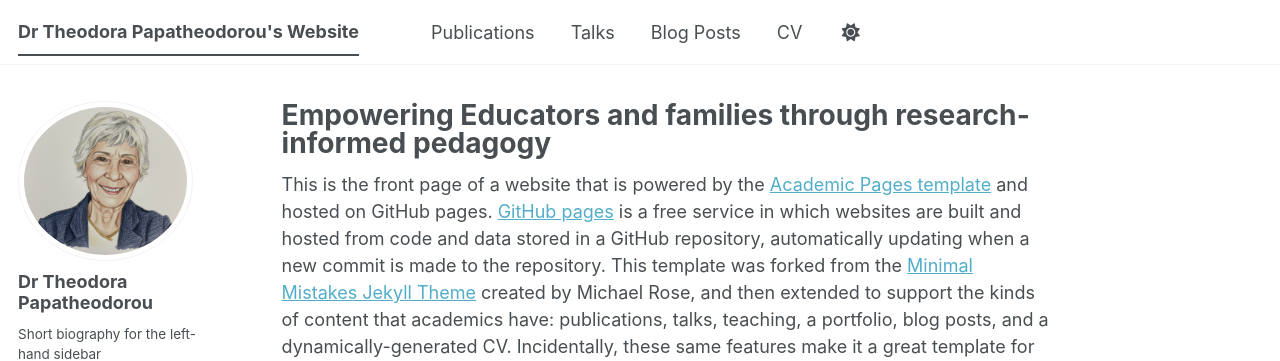
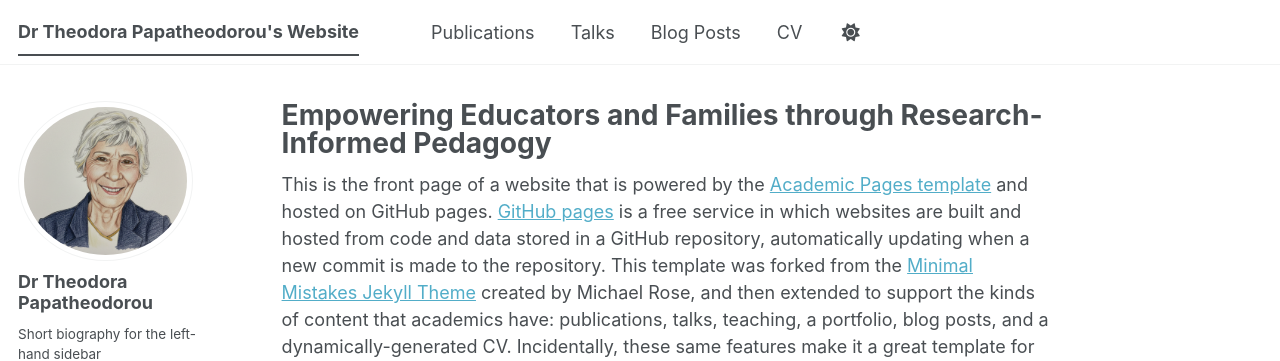
Before and after one commit to theodorapapatheodorou/theodorapapatheodorou.github.io, a Jekyll site: the page built from _pages/about.md, in a window 1280 px wide and 900 px high. Shown: the top 361 px of the window. Built offline with Jekyll 4.4.1, drawn with Linux system fonts in a browser that asks for light colours; some web fonts are replaced; a script bundle is joined from its source files by our own code; library files that are not in the unit come from our copies.

```diff
--- a/_pages/about.md
+++ b/_pages/about.md
@@ -1,6 +1,6 @@
 ---
 permalink: /
-title: Empowering Educators and families through research-informed pedagogy
+title: Empowering Educators and Families through Research-Informed Pedagogy
 author_profile: true
 redirect_from:
   - /about/
```
